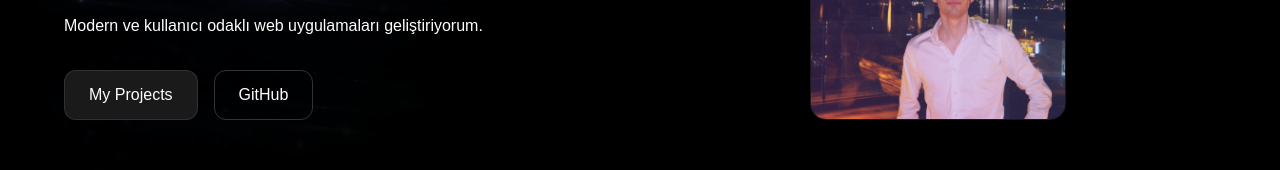
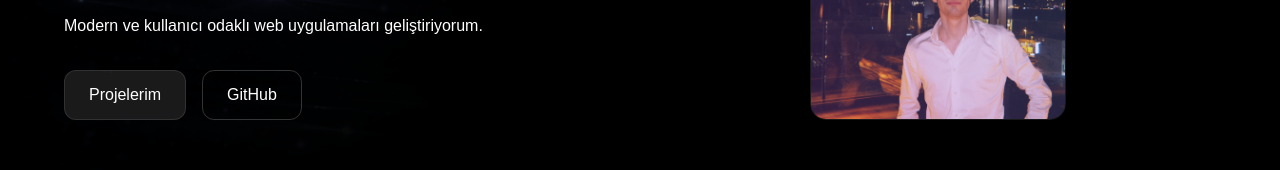
Before and after one commit to iondris/personal-portfolio, a Next.js app: page / in a window 1280 px wide. Shown: the part 232-402 px from the top of the page. Built offline with nearby package versions, Linux system fonts and the light colour scheme.

Commit message:
update hero button translate

```diff
--- a/components/Hero.tsx
+++ b/components/Hero.tsx
@@ -25,7 +25,7 @@ export default function Hero() {
 
         <div className="flex gap-4 mt-8">
           <button className="px-6 py-3 rounded-xl bg-white/10 border border-white/10 backdrop-blur-md hover:bg-white/20 transition">
-            My Projects
+            {t.heroButton1}
           </button>
 
           <button className="px-6 py-3 rounded-xl border border-white/20 hover:bg-white/10 transition">
--- a/data/Translations.ts
+++ b/data/Translations.ts
@@ -2,6 +2,7 @@ export const translations = {
   tr: {
     heroTitle: "Yunus Emre Demirel",
     heroDesc: "Modern ve kullanıcı odaklı web uygulamaları geliştiriyorum.",
+    heroButton1: "Projelerim",
 
     projectsTitle: "Projelerim",
 
@@ -68,7 +69,7 @@ export const translations = {
   en: {
     heroTitle: "Yunus Emre Demirel",
     heroDesc: "I build modern and user-focused web applications.",
-
+    heroButton1: "My Projects",
     projectsTitle: "Projects",
 
     projects: [
```
